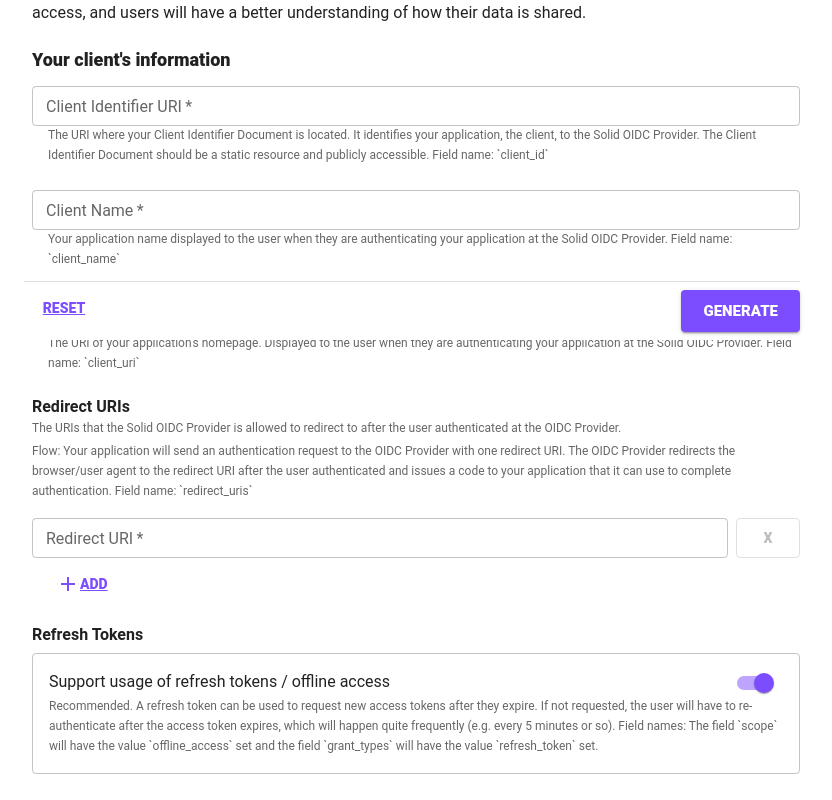
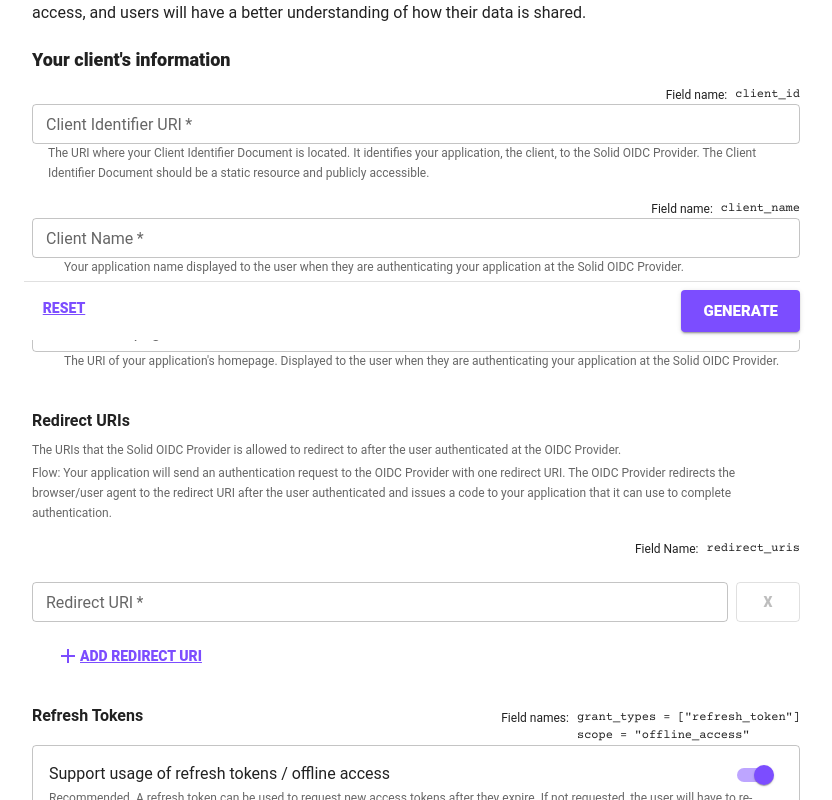
Before and after one commit to inrupt/client-identifier-helper, a React (Vite) app: page /generator in a window 1280 px wide. Shown: the part 460-1260 px from the top of the page, without its empty margins (224-1056 px from the left). Built offline with nearby package versions, Linux system fonts and the light colour scheme; a web font is replaced by a local one.

Commit message:
feat: separate field name labels in generator form
Put the OIDC field names from the field descriptions into separate labels.

```diff
--- /dev/null
+++ b/src/components/FieldNamedTextField.tsx
@@ -0,0 +1,51 @@
+//
+// Copyright 2022 Inrupt Inc.
+//
+// Permission is hereby granted, free of charge, to any person obtaining a copy
+// of this software and associated documentation files (the "Software"), to deal in
+// the Software without restriction, including without limitation the rights to use,
+// copy, modify, merge, publish, distribute, sublicense, and/or sell copies of the
+// Software, and to permit persons to whom the Software is furnished to do so,
+// subject to the following conditions:
+//
+// The above copyright notice and this permission notice shall be included in
+// all copies or substantial portions of the Software.
+//
+// THE SOFTWARE IS PROVIDED "AS IS", WITHOUT WARRANTY OF ANY KIND, EXPRESS OR IMPLIED,
+// INCLUDING BUT NOT LIMITED TO THE WARRANTIES OF MERCHANTABILITY, FITNESS FOR A
+// PARTICULAR PURPOSE AND NONINFRINGEMENT. IN NO EVENT SHALL THE AUTHORS OR COPYRIGHT
+// HOLDERS BE LIABLE FOR ANY CLAIM, DAMAGES OR OTHER LIABILITY, WHETHER IN AN ACTION
+// OF CONTRACT, TORT OR OTHERWISE, ARISING FROM, OUT OF OR IN CONNECTION WITH THE
+// SOFTWARE OR THE USE OR OTHER DEALINGS IN THE SOFTWARE.
+//
+
+import { Grid, Typography } from "@mui/material";
+import VerboseTextField, { VerboseTextFieldProps } from "./VerboseTextField";
+
+export interface FieldNamedTextFieldProps extends VerboseTextFieldProps {
+  fieldName: string;
+}
+
+export default function FieldNamedTextField(props: FieldNamedTextFieldProps) {
+  const { fieldName, ...restProps } = props;
+  return (
+    <Grid container item>
+      <Grid container item direction="row" spacing={1} justifyContent="end">
+        <Grid item>
+          <Typography fontSize={12}>Field name:</Typography>
+        </Grid>
+        <Grid item>
+          <Typography fontSize={12} fontFamily="Courier Prime">
+            {fieldName}
+          </Typography>
+        </Grid>
+      </Grid>
+
+      <VerboseTextField
+        // Pass all remaining props down to the text field.
+        // eslint-disable-next-line react/jsx-props-no-spreading
+        {...restProps}
+      />
+    </Grid>
+  );
+}
--- a/src/components/VerboseSlider.tsx
+++ b/src/components/VerboseSlider.tsx
@@ -22,23 +22,26 @@
 import { FormHelperText, Grid, Switch, Typography } from "@mui/material";
 import { useRef } from "react";
 
+export interface VerboseSliderProps {
+  name: string;
+  label: string;
+  description: string;
+  value: boolean | undefined;
+  onChange: (e: React.ChangeEvent<HTMLInputElement>, checked: boolean) => void;
+}
+
 export default function VerboseCheckBox({
   name: fieldName,
   label,
   description,
   value,
   onChange,
-}: {
-  name: string;
-  label: string;
-  description: string;
-  value: boolean | undefined;
-  onChange: (e: React.ChangeEvent<HTMLInputElement>, checked: boolean) => void;
-}) {
+}: VerboseSliderProps) {
   const componentRef = useRef<HTMLButtonElement>(null);
 
   return (
     <Grid
+      container
       item
       sx={{
         borderRadius: "4px",
--- a/src/components/VerboseTextField.tsx
+++ b/src/components/VerboseTextField.tsx
@@ -27,7 +27,8 @@ import { statusColors } from "../theme";
 import VerboseHelperText from "./VerboseHelperText";
 import { VerboseFieldState } from "../generatorFormValidationTypes";
 
-export interface FormTextFieldProps extends OutlinedTextFieldProps {
+export interface VerboseTextFieldProps
+  extends Omit<OutlinedTextFieldProps, "variant"> {
   state?: VerboseFieldState;
   description?: string;
   formDescriptionTextProps?: FormHelperTextProps;
@@ -41,9 +42,7 @@ export interface FormTextFieldProps extends OutlinedTextFieldProps {
  * @param props.state The status color of the text field.
  * @returns
  */
-export default function VerboseTextField(
-  props: Omit<FormTextFieldProps, "variant">
-) {
+export default function VerboseTextField(props: VerboseTextFieldProps) {
   const {
     state = undefined,
     description = undefined,
@@ -79,3 +78,9 @@ export default function VerboseTextField(
     </>
   );
 }
+
+VerboseTextField.defaultProps = {
+  state: undefined,
+  description: undefined,
+  formDescriptionTextProps: undefined,
+};
--- a/src/components/VerboseTextFieldArray.tsx
+++ b/src/components/VerboseTextFieldArray.tsx
@@ -33,13 +33,14 @@ import VerboseTextField from "./VerboseTextField";
 
 export type VerboseFieldArrayRenderProps = TextFieldProps & {
   /** Label for the individual text fields */
-  fieldLabel: string;
+  rowLabel: string;
+  addRowLabel?: string;
+  componentFieldName?: string;
   description: string | string[];
   values: string[];
   state?: VerboseFieldState | undefined;
   childStates?: (VerboseFieldState | undefined)[];
   allowEmpty?: boolean;
-
   pushItem(obj: unknown): void;
   removeItem(index: number): void;
 };
@@ -51,9 +52,11 @@ export default function VerboseTextFieldArray(
     return <Grid container item spacing={1} />;
   }
   const {
-    name: fieldName,
-    label: textFieldArrayLabel,
-    fieldLabel,
+    name: componentName,
+    label: componentLabel,
+    componentFieldName,
+    rowLabel,
+    addRowLabel,
     description,
     values,
     state = undefined,
@@ -68,10 +71,18 @@ export default function VerboseTextFieldArray(
   const descriptions = Array.isArray(description) ? description : [description];
 
   return (
-    <Grid container item className="VerboseTextFieldArray">
+    <Grid
+      container
+      item
+      className="VerboseTextFieldArray"
+      spacing={2}
+      id={componentName}
+    >
       {/* Heading + Description */}
       <Grid container item direction="column">
-        <Typography variant="h3">{textFieldArrayLabel}</Typography>
+        <Typography variant="h3" marginBottom={1}>
+          {componentLabel}
+        </Typography>
         <Grid item>
           {descriptions.map((descriptionParagraph) => (
             <FormHelperText>{descriptionParagraph}</FormHelperText>
@@ -81,8 +92,28 @@ export default function VerboseTextFieldArray(
 
       <VerboseHelperText state={state} />
 
+      {/* Field name label */}
+      <Grid container item spacing={1}>
+        {componentFieldName === undefined ? null : (
+          <Grid container item direction="row" spacing={1} justifyContent="end">
+            <Grid item>
+              <Typography fontSize={12}>Field Name:</Typography>
+            </Grid>
+            <Grid item>
+              <Typography fontSize={12} fontFamily="Courier Prime">
+                {componentFieldName}
+              </Typography>
+            </Grid>
+          </Grid>
+        )}
+
         {/* Field rows */}
-      <Grid container item spacing={1} className={fieldName}>
+        <Grid
+          container
+          item
+          spacing={2}
+          classes={[componentName, "TextFieldArrayRows"]}
+        >
           {values.map((value: string, index: number) => {
             return (
               // index={key}, taken from https://formik.org/docs/examples/field-arrays
@@ -95,10 +126,12 @@ export default function VerboseTextFieldArray(
                     // of customizing the text field top level.
                     // eslint-disable-next-line react/jsx-props-no-spreading
                     {...textFieldProps}
-                  name={`${fieldName}.${index}`}
-                  label={fieldLabel}
+                    name={`${componentName}.${index}`}
+                    label={rowLabel}
                     state={
-                    Array.isArray(childStates) ? childStates[index] : undefined
+                      Array.isArray(childStates)
+                        ? childStates[index]
+                        : undefined
                     }
                     value={value}
                   />
@@ -129,9 +162,10 @@ export default function VerboseTextFieldArray(
             >
               <AddIcon />
               <Typography variant="button" sx={{ textDecoration: "underline" }}>
-              Add
+                {addRowLabel ?? "Add row"}
               </Typography>
             </Button>
+          </Grid>
         </Grid>
       </Grid>
     </Grid>
@@ -141,5 +175,7 @@ export default function VerboseTextFieldArray(
 VerboseTextFieldArray.defaultProps = {
   state: undefined,
   childStates: undefined,
+  componentFieldName: undefined,
+  addRowLabel: "Add row",
   allowEmpty: false,
 };
--- a/src/pages/generate.tsx
+++ b/src/pages/generate.tsx
@@ -57,6 +57,7 @@ import {
   VerboseFieldState,
 } from "../generatorFormValidationTypes";
 import VerboseTextField from "../components/VerboseTextField";
+import FieldNamedTextField from "../components/FieldNamedTextField";
 
 export default function ClientIdentifierGenerator() {
   const [documentJson, setDocumentJson] = useState("");
@@ -309,16 +310,17 @@ export default function ClientIdentifierGenerator() {
             >
               {(form) => (
                 <Form>
-                  <Grid container item direction="column" spacing={3}>
+                  <Grid container item direction="column" spacing={2}>
                     <Grid container item>
-                      <VerboseTextField
+                      <FieldNamedTextField
                         name="clientId"
+                        fieldName="client_id"
                         label="Client Identifier URI"
                         description="The URI where your Client Identifier Document is
                           located. It identifies your application, the client,
                           to the Solid OIDC Provider. The Client Identifier
                           Document should be a static resource and publicly
-                          accessible. Field name: `client_id`"
+                          accessible."
                         state={formFieldStates.clientId.state}
                         required
                         value={form.values.clientId}
@@ -330,12 +332,13 @@ export default function ClientIdentifierGenerator() {
                       />
                     </Grid>
                     <Grid container item>
-                      <VerboseTextField
+                      <FieldNamedTextField
                         name="clientName"
+                        fieldName="client_name"
                         label="Client Name"
                         description="Your application name displayed to the user when
                           they are authenticating your application at the
-                          Solid OIDC Provider. Field name: `client_name`"
+                          Solid OIDC Provider."
                         state={formFieldStates.clientName.state}
                         required
                         value={form.values.clientName}
@@ -346,13 +349,13 @@ export default function ClientIdentifierGenerator() {
                       />
                     </Grid>
                     <Grid container item>
-                      <VerboseTextField
+                      <FieldNamedTextField
                         name="clientUri"
+                        fieldName="client_uri"
                         label="Client Homepage URI"
                         description="The URI of your application's homepage.
                           Displayed to the user when they are authenticating
-                          your application at the Solid OIDC Provider. Field
-                          name: `client_uri`"
+                          your application at the Solid OIDC Provider."
                         state={formFieldStates.clientUri.state}
                         required
                         value={form.values.clientUri}
@@ -363,16 +366,18 @@ export default function ClientIdentifierGenerator() {
                       />
                     </Grid>
 
-                    <Grid item container>
+                    <Grid item container marginTop={3}>
                       <FieldArray name="redirectUris">
                         {(props: FieldArrayRenderProps) => (
                           <VerboseTextFieldArray
                             label="Redirect URIs"
-                            fieldLabel="Redirect URI"
+                            rowLabel="Redirect URI"
+                            addRowLabel="Add Redirect URI"
+                            componentFieldName="redirect_uris"
                             name="redirectUris"
                             description={[
                               "The URIs that the Solid OIDC Provider is allowed to redirect to after the user authenticated at the OIDC Provider.",
-                              "Flow: Your application will send an authentication request to the OIDC Provider with one redirect URI. The OIDC Provider redirects the browser/user agent to the redirect URI after the user authenticated and issues a code to your application that it can use to complete authentication. Field name: `redirect_uris`",
+                              "Flow: Your application will send an authentication request to the OIDC Provider with one redirect URI. The OIDC Provider redirects the browser/user agent to the redirect URI after the user authenticated and issues a code to your application that it can use to complete authentication.",
                             ]}
                             state={formFieldStates.redirectUris.state}
                             childStates={
@@ -403,20 +408,46 @@ export default function ClientIdentifierGenerator() {
                       </FieldArray>
                     </Grid>
 
-                    <Grid container item spacing={1}>
+                    <Grid container item spacing={1} marginTop={1}>
                       <Grid item>
                         <Typography variant="h3">Refresh Tokens</Typography>
                       </Grid>
-                      <Grid item>
+                      <Grid item marginTop={-3}>
+                        <Grid
+                          container
+                          item
+                          direction="row"
+                          spacing={1}
+                          justifyContent="end"
+                        >
+                          <Grid item>
+                            <Typography fontSize={12}>Field names:</Typography>
+                          </Grid>
+                          <Grid item>
+                            <Typography
+                              fontSize={12}
+                              fontFamily="Courier Prime"
+                            >
+                              grant_types = [&quot;refresh_token&quot;]
+                            </Typography>
+
+                            <Typography
+                              fontSize={12}
+                              fontFamily="Courier Prime"
+                            >
+                              scope = &quot;offline_access&quot;
+                            </Typography>
+                          </Grid>
+                        </Grid>
                         <VerboseSlider
                           name="useRefreshTokens"
                           label="Support usage of refresh tokens / offline access"
                           description="Recommended. A refresh token can be used to request new access tokens
                             after they expire. If not requested, the user will have to
                             re-authenticate after the access token expires, which will happen
-                            quite frequently (e.g. every 5 minutes or so). Field names: The field
-                            `scope` will have the value `offline_access` set and the field
-                            `grant_types` will have the value `refresh_token` set."
+                            quite frequently (e.g. every 5 minutes or so). The field `scope`
+                            will have the value `offline_access` set and the field `grant_types`
+                            will have the value `refresh_token` set."
                           value={form.values.useRefreshTokens}
                           onChange={form.handleChange}
                         />
@@ -452,14 +483,15 @@ export default function ClientIdentifierGenerator() {
                           </Grid>
                         </AccordionSummary>
                         <AccordionDetails sx={{ padding: 0 }}>
-                          <Grid container spacing={2}>
+                          <Grid container spacing={2} paddingTop={-1}>
                             <Grid container item>
-                              <VerboseTextField
+                              <FieldNamedTextField
                                 name="logoUri"
+                                fieldName="logo_uri"
                                 label="Logo URI"
                                 description="The URI to the logo of your application.
                                   This will be displayed by the OIDC Provider while
-                                  the user is logging in. Field name: `logo_uri`"
+                                  the user is logging in."
                                 state={formFieldStates.logoUri.state}
                                 value={form.values.logoUri}
                                 onChange={form.handleChange}
@@ -470,13 +502,13 @@ export default function ClientIdentifierGenerator() {
                               />
                             </Grid>
                             <Grid container item>
-                              <VerboseTextField
+                              <FieldNamedTextField
                                 name="policyUri"
+                                fieldName="policy_uri"
                                 label="Policy URI"
                                 description="The URI to the Policy terms of
                                   your application. This will be linked to by the
-                                  OIDC Provider while the user is logging in.
-                                  Field name: `policy_uri`"
+                                  OIDC Provider while the user is logging in."
                                 state={formFieldStates.policyUri.state}
                                 value={form.values.policyUri}
                                 onChange={form.handleChange}
@@ -487,13 +519,13 @@ export default function ClientIdentifierGenerator() {
                               />
                             </Grid>
                             <Grid container item>
-                              <VerboseTextField
+                              <FieldNamedTextField
                                 name="tosUri"
+                                fieldName="tos_uri"
                                 label="Terms of Service URI"
                                 description="The URI to the Terms of Service of
                                   your application. This will be linked to by the
-                                  OIDC Provider while the user is logging in.
-                                  Field name: `tos_uri`"
+                                  OIDC Provider while the user is logging in."
                                 state={formFieldStates.tosUri.state}
                                 value={form.values.tosUri}
                                 onChange={form.handleChange}
@@ -508,8 +540,10 @@ export default function ClientIdentifierGenerator() {
                                 {(props: FieldArrayRenderProps) => (
                                   <VerboseTextFieldArray
                                     label="Maintainer contacts"
-                                    fieldLabel="Email"
+                                    rowLabel="Email"
+                                    addRowLabel="Add Email"
                                     name="contacts"
+                                    componentFieldName="contacts"
                                     description={[
                                       "Contact information for reaching out to the maintainers of the application.",
                                     ]}
@@ -577,8 +611,29 @@ export default function ClientIdentifierGenerator() {
                           </Grid>
                         </AccordionSummary>
                         <AccordionDetails sx={{ padding: 0 }}>
-                          <Grid container spacing={2}>
+                          <Grid container spacing={2} paddingTop={-1}>
                             <Grid item>
+                              <Grid
+                                container
+                                item
+                                direction="row"
+                                spacing={1}
+                                justifyContent="end"
+                              >
+                                <Grid item>
+                                  <Typography fontSize={12}>
+                                    Field name:
+                                  </Typography>
+                                </Grid>
+                                <Grid item>
+                                  <Typography
+                                    fontSize={12}
+                                    fontFamily="Courier Prime"
+                                  >
+                                    require_auth_time
+                                  </Typography>
+                                </Grid>
+                              </Grid>
                               <FormControl>
                                 <InputLabel
                                   variant="standard"
@@ -613,19 +668,18 @@ export default function ClientIdentifierGenerator() {
                                     With a Client Identifier Document for a
                                     native application, your redirect urls will
                                     go to local host or use a non-http protocol.
-                                    Field name: `application_type`
                                   </FormHelperText>
                                 </Grid>
                               </FormControl>
                             </Grid>
                             <Grid container item>
-                              <VerboseTextField
+                              <FieldNamedTextField
                                 name="defaultMaxAge"
+                                fieldName="default_max_age"
                                 label="Default maximum age"
                                 description="The number of seconds after which the
-                                  user must be actively re-authenticated.
-                                  Field name: `default_max_age`"
-                                state={formFieldStates.defaultMaxAge?.state}
+                                  user must be actively re-authenticated."
+                                state={formFieldStates.defaultMaxAge.state}
                                 value={form.values.defaultMaxAge}
                                 onChange={form.handleChange}
                                 onBlur={(e) => handleFieldBlur(form, e)}
@@ -638,6 +692,27 @@ export default function ClientIdentifierGenerator() {
                               />
                             </Grid>
                             <Grid item>
+                              <Grid
+                                container
+                                item
+                                direction="row"
+                                spacing={1}
+                                justifyContent="end"
+                              >
+                                <Grid item>
+                                  <Typography fontSize={12}>
+                                    Field name:
+                                  </Typography>
+                                </Grid>
+                                <Grid item>
+                                  <Typography
+                                    fontSize={12}
+                                    fontFamily="Courier Prime"
+                                  >
+                                    require_auth_time
+                                  </Typography>
+                                </Grid>
+                              </Grid>
                               <VerboseSlider
                                 label="Request a time of authentication claim"
                                 name="requireAuthTime"
@@ -645,8 +720,7 @@ export default function ClientIdentifierGenerator() {
                                 onChange={form.handleChange}
                                 description="Requests that the ID Token will contain a
                                   record (claim) with its time of creation, i.e.
-                                  the authentication time. Field name:
-                                  `require_auth_time`"
+                                  the authentication time."
                               />
                             </Grid>
                           </Grid>
--- a/src/pages/validate.tsx
+++ b/src/pages/validate.tsx
@@ -23,7 +23,7 @@ import { useEffect, useRef, useState } from "react";
 import { Typography, Grid, TextField, Button } from "@mui/material";
 import LoadingButton from "@mui/lab/LoadingButton";
 import { useSearchParams } from "react-router-dom";
-import ValidationResults from "../components/validationResults";
+import ValidationResults from "../components/ValidationResults";
 import { localRules } from "../lib/validationRules";
 import validateRemoteDocument from "../lib/validateRemoteDocument";
 import validateLocalDocument from "../lib/validateLocalDocument";
```
Also changed, not shown: src/generatorFormValidationTypes.ts (+49 -0 lines), src/components/ValidationResults.tsx (renamed from src/components/validationResults.tsx), 1 other file (tests, documents, lock files or other folders). Lines whose indentation alone changed are shown as unchanged.
